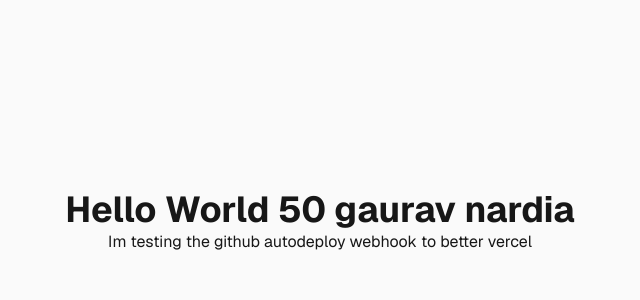
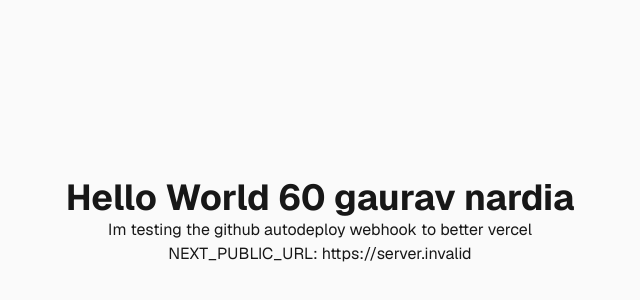
Before and after one commit to GauravNardia/clean-nextjs, a Next.js app: page / in a window 1280 px wide. Shown: the part 178-478 px from the top of the page, without its empty margins (320-960 px from the left). Built offline with nearby package versions, Linux system fonts and the light colour scheme; no server answers.

Commit message:
feat: 60 push

```diff
--- a/app/page.tsx
+++ b/app/page.tsx
@@ -4,8 +4,9 @@
   return (
     <div className="flex flex-col flex-1 items-center justify-center bg-zinc-50 font-sans dark:bg-black">
       <div className="flex flex-col flex-1 items-center justify-center bg-zinc-50 font-sans dark:bg-black">
-        <h1 className="text-4xl font-bold">Hello World 50 gaurav nardia</h1>
+        <h1 className="text-4xl font-bold">Hello World 60 gaurav nardia</h1>
         <p>Im testing the github autodeploy webhook to better vercel</p>
+        <p>NEXT_PUBLIC_URL: {process.env.NEXT_PUBLIC_URL}</p>
       </div>
     </div>
   );
```
